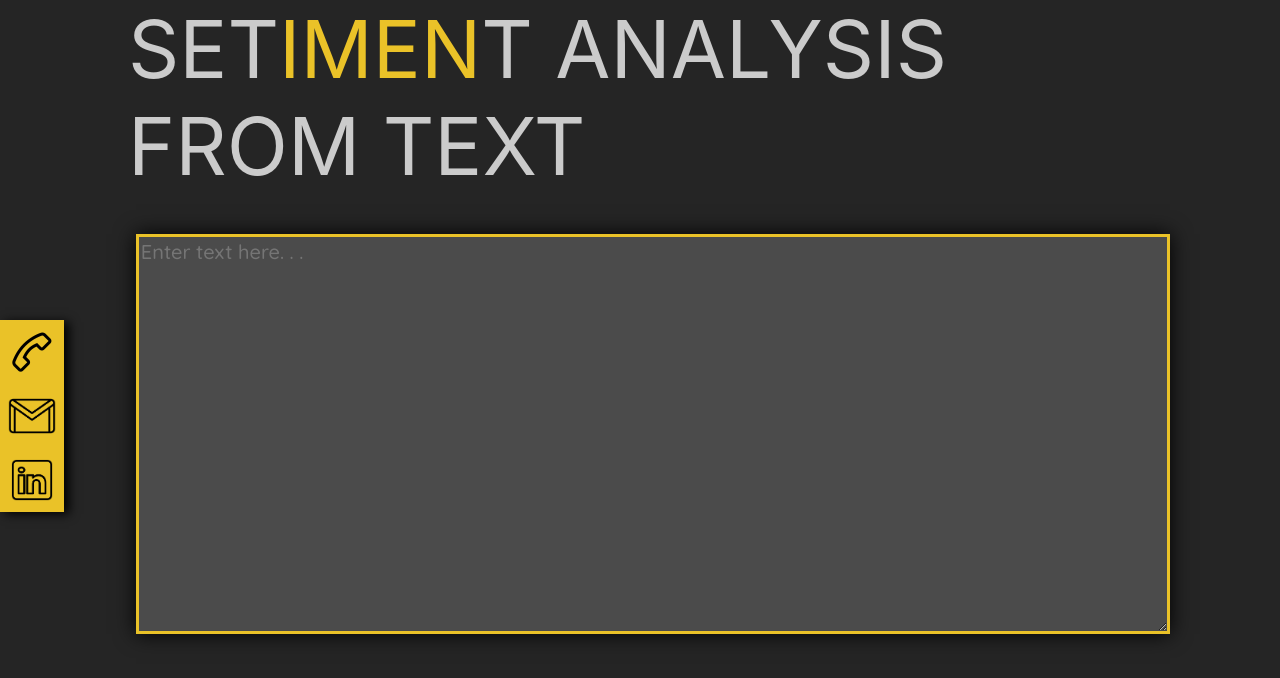
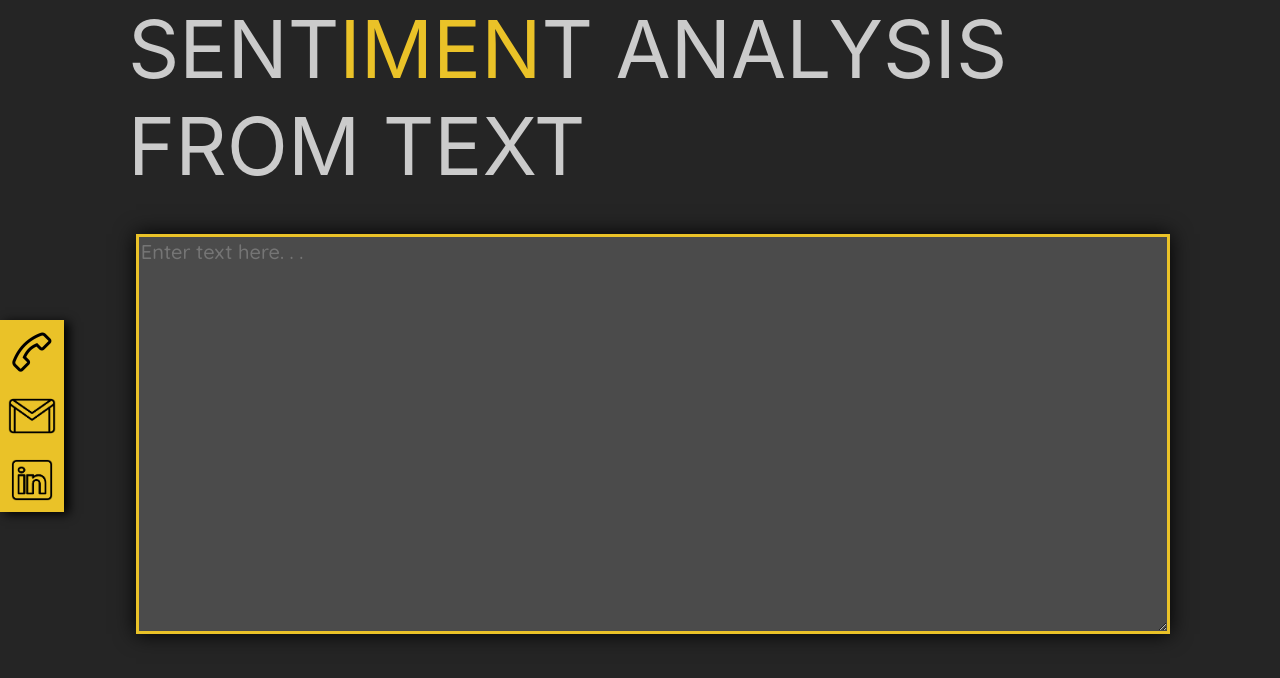
Before and after one commit to ashutoshkmrsingh/Sentiment-Analysis, a React (Create React App) app: page / in a window 1280 px wide. Shown: the top 678 px of the page. Built offline with nearby package versions, Linux system fonts and the light colour scheme.

Commit message:
@Fixed @fixed title

```diff
--- a/src/Components/Title/title.js
+++ b/src/Components/Title/title.js
@@ -4,7 +4,7 @@ import './title.css';
 const Title = (props) => {
     return(
         <div className='title'>
-            <p>set<span className='yellow'>imen</span>t analysis from text</p>
+            <p>sent<span className='yellow'>imen</span>t analysis from text</p>
         </div>
     );
 }
```
